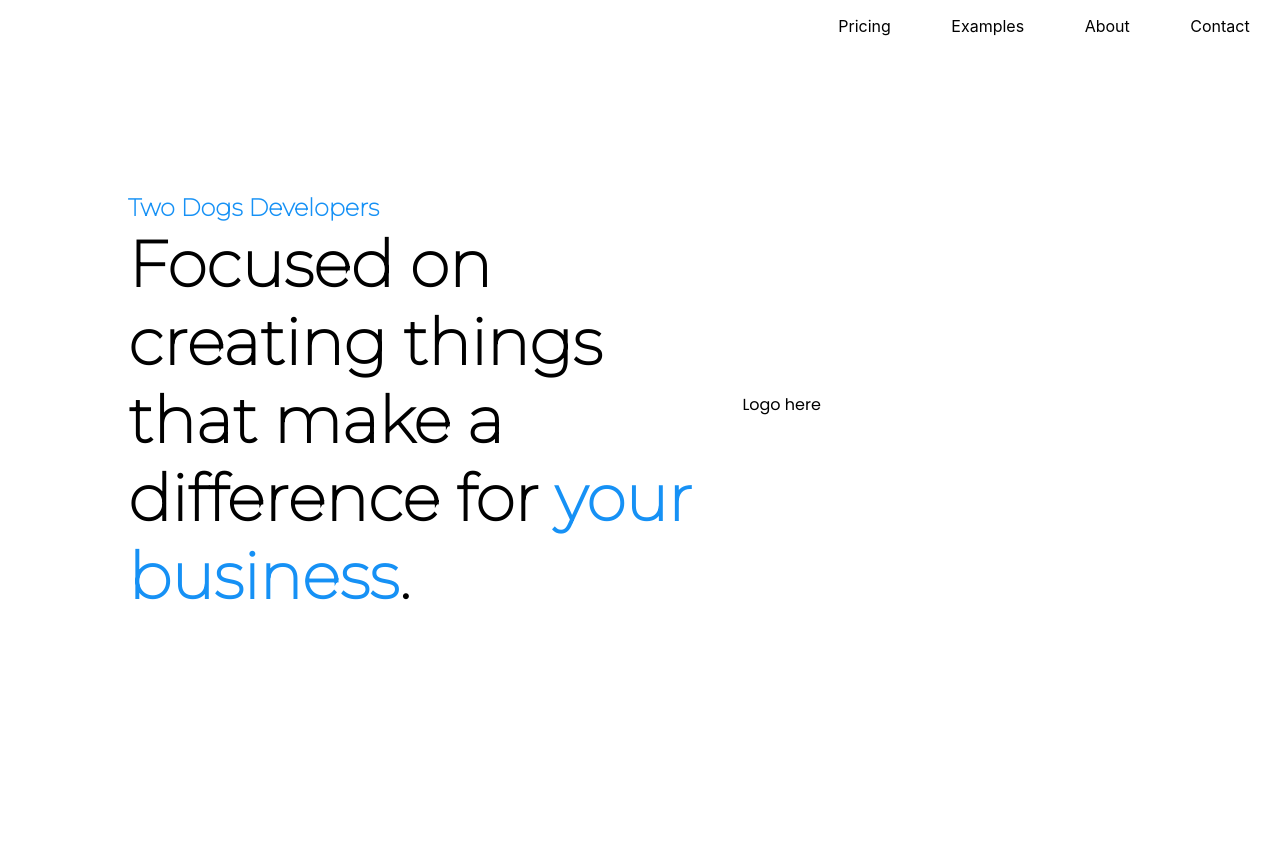
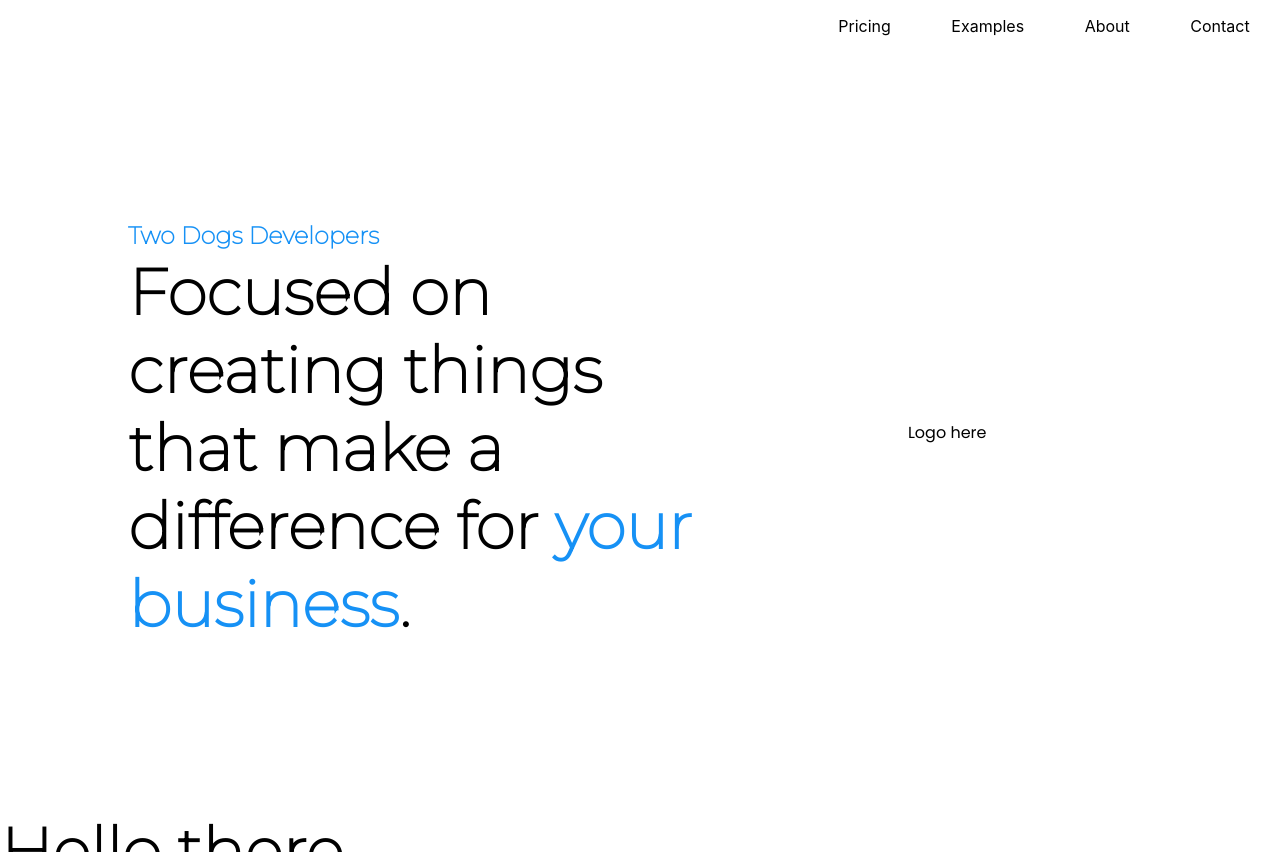
Before and after one commit to jallend1/twodogs-test, a React (Create React App) app: page / in a window 1280 px wide. Before the commit the page ends 800 px from the top, so only its background shows below. Built offline with nearby package versions, Linux system fonts and the light colour scheme.

Commit message:
Crafts basic Examples component and implements rudimentary CSS scrolling

```diff
--- a/src/App.js
+++ b/src/App.js
@@ -1,10 +1,14 @@
 import NavBar from "./Components/NavBar";
 import Main from "./Components/Main";
+import Examples from './Components/Examples';
 function App() {
   return (
     <div className="App">
       <NavBar />
-      <Main />
+      <div className="container">
+        <Main />
+        <Examples />
+      </div>
     </div>
   );
 }
--- a/src/Components/Examples.jsx
+++ b/src/Components/Examples.jsx
@@ -0,0 +1,9 @@
+const Examples = () => {
+    return (
+        <div className="page">
+            <h1>Hello there.</h1>
+        </div>
+    )
+}
+
+export default Examples
--- a/src/Components/Main.jsx
+++ b/src/Components/Main.jsx
@@ -1,17 +1,17 @@
-import React from "react";
+import React from 'react';
 
 const Main = () => {
   return (
-    <div className="container">
-      <div className="left">
+    <div className='page main'>
+      <div className='left'>
         <h2>Two Dogs Developers</h2>
         <h1>
           Focused on creating things that make a difference for
-          <span className="emphasis"> your business</span>.
+          <span className='emphasis'> your business</span>.
         </h1>
         {/* <button>Get in touch.</button> */}
       </div>
-      <div className="right">Logo here</div>
+      <div className='right'>Logo here</div>
     </div>
   );
 };
--- a/src/index.css
+++ b/src/index.css
@@ -1,14 +1,14 @@
 body {
   margin: 0;
-  font-family: -apple-system, BlinkMacSystemFont, "Segoe UI", "Roboto", "Oxygen",
-    "Ubuntu", "Cantarell", "Fira Sans", "Droid Sans", "Helvetica Neue",
+  font-family: -apple-system, BlinkMacSystemFont, 'Segoe UI', 'Roboto', 'Oxygen',
+    'Ubuntu', 'Cantarell', 'Fira Sans', 'Droid Sans', 'Helvetica Neue',
     sans-serif;
   -webkit-font-smoothing: antialiased;
   -moz-osx-font-smoothing: grayscale;
 }
 
 code {
-  font-family: source-code-pro, Menlo, Monaco, Consolas, "Courier New",
+  font-family: source-code-pro, Menlo, Monaco, Consolas, 'Courier New',
     monospace;
 }
 
@@ -27,19 +27,27 @@ ul {
 }
 
 .container {
-  font-family: "Poppins", sans-serif;
-  width: 80vw;
-  padding: 2em;
+  height: 100vh;
+  overflow: auto;
+  scroll-snap-type: y mandatory;
+  font-family: 'Poppins', sans-serif;
   margin: auto;
-  height: 80vh;
+  height: 100vh;
+  align-items: center;
+}
+
+.main {
   display: grid;
   grid-template-columns: 1.5fr 1fr;
   align-items: center;
+  justify-items: center;
+  margin: auto;
+  width: 80vw;
 }
 
 h1,
 h2 {
-  font-family: "Montserrat", sans-serif;
+  font-family: 'Montserrat', sans-serif;
   margin: 0;
 }
 
@@ -56,3 +64,8 @@ h2 {
 .emphasis {
   color: #1691f5;
 }
+
+.page {
+  height: 95vh;
+  scroll-snap-align: center;
+}
```
Also changed, not shown: 1 other file (tests, documents, lock files or other folders).
